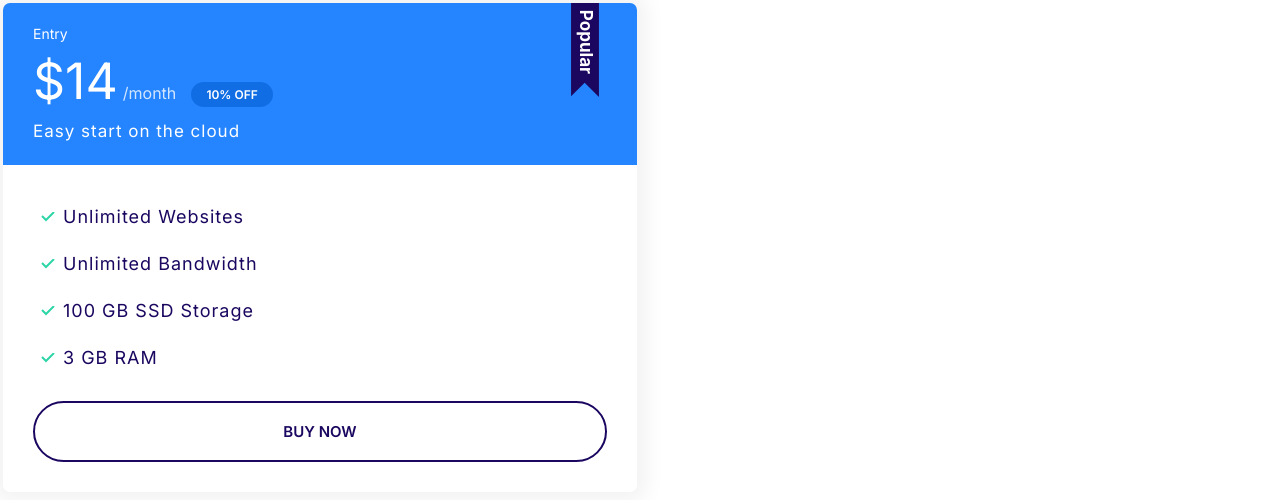
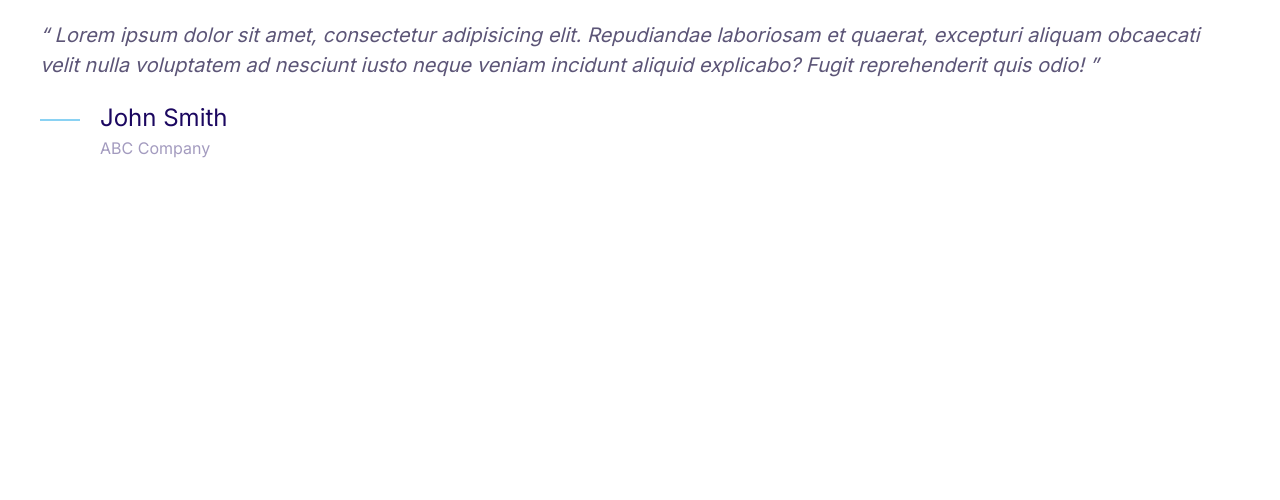
Before and after one commit to andressami/cursomoshify, a plain HTML site: page index.html in a window 1280 px wide. Drawn offline with Linux system fonts and the light colour scheme.

Commit message:
Construindo Medias e Quotes

```diff
--- a/Styles/styles.css
+++ b/Styles/styles.css
@@ -4,6 +4,7 @@
     --color-accent: #ff3400;
     --color-headings: #1b0760;
     --color-body: #aeabbc;
+    --color-body-darker: #5c5577;
     --border-color: #ccc;
     --border-radius: 30px;
 }
@@ -361,3 +362,70 @@ a {
     }
 
 }
+
+/* MEDIA */
+
+.media {
+    display: flex;
+}
+
+.media__title {
+    margin-top:0;
+}
+
+.media__body {
+    margin: 0 2rem;
+}
+
+.media__image {
+    margin-top: 1rem;
+}
+
+/* QUOTES */
+
+.quote {
+    font-size: 3rem;
+    color: var(--color-body-darker);
+    font-style: italic;
+}
+
+.quote__text::before {
+    content: open-quote;
+}
+
+.quote__text::after {
+    content: close-quote;
+}
+
+.quote__author {
+    font-size: 3rem;
+    font-weight: 500;
+    margin-bottom: 0;
+    font-style: normal;
+
+}
+
+.quote__company {
+    font-size: 2rem;
+    color: var(--color-headings);
+    opacity: 0.4;
+    font-style: normal;
+
+}
+
+.quote__line {
+    position: relative;
+    bottom: 10px;
+}
+
+@media screen and (min-width: 1024px) {
+    .quote {
+        font-size: 2rem;
+    }
+    .quote__author {
+        font-size: 2.4rem;
+    }
+    .quote__company {
+        font-size: 1.6rem;
+    }
+}
--- a/index.html
+++ b/index.html
@@ -15,27 +15,26 @@
     <link rel="stylesheet" href="Styles/styles.css" />
   </head>
   <body>
-    <div style="width: 50%; padding: 3px 3px">
-      <div class="plan plan--popular">
-        <div class="card card--primary">
-          <header class="card__header">
-            <h3 class="plan__name">Entry</h3>
-            <span class="plan__price">$14</span>
-            <span class="plan__billing">/month</span>
-            <span class="badge badge--primary bagde--small">10% OFF</span>
-            <span class="plan__description">Easy start on the cloud</span>
-          </header>
-          <div class="card__body">
-            <ul class="list list--tick">
-              <li class="list__item">Unlimited Websites</li>
-              <li class="list__item">Unlimited Bandwidth</li>
-              <li class="list__item">100 GB SSD Storage</li>
-              <li class="list__item">3 GB RAM</li>
-            </ul>
-            <button class="btn btn--border btn--block">Buy Now</button>
+    <blockquote class="quote">
+      <p class="quote__text">
+        Lorem ipsum dolor sit amet, consectetur adipisicing elit. Repudiandae
+        laboriosam et quaerat, excepturi aliquam obcaecati velit nulla
+        voluptatem ad nesciunt iusto neque veniam incidunt aliquid explicabo?
+        Fugit reprehenderit quis odio!
+      </p>
+      <footer>
+        <div class="media">
+          <div class="media__image quote__line">
+            <svg class="icon icon--primary">
+              <use xlink:href="images/sprite.svg#line"></use>
+            </svg>
+          </div>
+          <div class="media__body quote__media">
+            <h3 class="media__title quote__author">John Smith</h3>
+            <p class="media__text quote__company">ABC Company</p>
           </div>
         </div>
-      </div>
-    </div>
+      </footer>
+    </blockquote>
   </body>
 </html>
```
Also changed, not shown: Components/media.html (added, +15 -0 lines), Components/quotes.html (added, +21 -0 lines).
